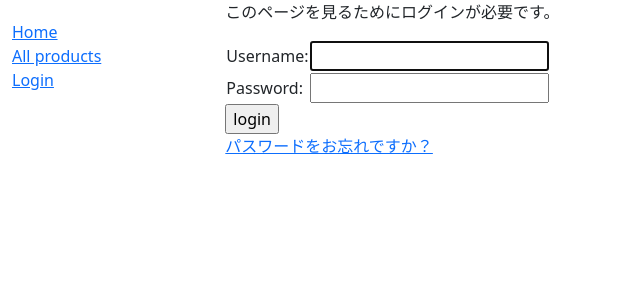
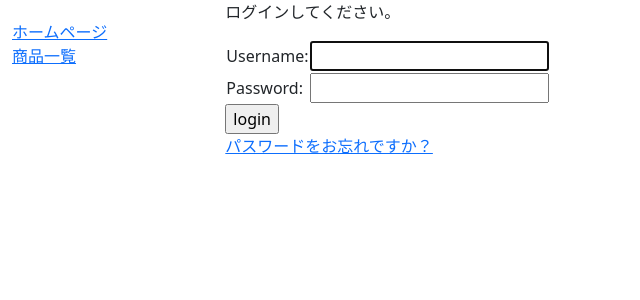
Before and after one commit to charlieterle/django-ecommerce, a Django app: page /accounts/login/?next=/catalog/products/ in a window 1280 px wide. Shown: the top 300 px of the page, without its empty margins (0-640 px from the left). Run offline with Django 4.2, Linux system fonts and the light colour scheme.

Commit message:
ログイン・ログアウトテンプレートの調整

```diff
--- a/catalog/templates/base_generic.html
+++ b/catalog/templates/base_generic.html
@@ -19,22 +19,22 @@
           {% block sidebar %}
             <ul class="sidebar-nav">
               <li>
-                <a href="{% url 'index' %}">Home</a>
+                <a href="{% url 'index' %}">ホームページ</a>
               </li>
               <li>
-                <a href="{% url 'products' %}">All products</a>
+                <a href="{% url 'products' %}">商品一覧</a>
               </li>
               {% if user.is_authenticated %}
-                <li id="username-sidebar">User: {{ user.get_username }}</li>
+                <li id="username-sidebar">ユーザー名: {{ user.get_username }}</li>
                 <li>
                   <form id="logout-form" method="post" action="{% url 'logout' %}">
                     {% csrf_token %}
-                    <button type="submit" class="btn btn-link">Logout</button>
+                    <button type="submit" class="btn btn-link">ログアウト</button>
                   </form>
                 </li>
               {% else %}
                 <li>
-                  <a href="{% url 'login' %}?next={{ request.path }}">Login</a>
+                  <a href="{% url 'login' %}?next={{ request.path }}">ログイン</a>
                 </li>
               {% endif %}
             </ul>
@@ -49,11 +49,11 @@
               <div class="pagination">
                 <span class="page-links">
                   {% if page_obj.has_previous %}
-                    <a href="{{ request.path }}?page={{ page_obj.previous_page_number }}">previous</a>
+                    <a href="{{ request.path }}?page={{ page_obj.previous_page_number }}">前のページ</a>
                   {% endif %}
                   <span class="page-current">Page {{ page_obj.number }} of {{ page_obj.paginator.num_pages }}.</span>
                   {% if page_obj.has_next %}
-                    <a href="{{ request.path }}?page={{ page_obj.next_page_number }}">next</a>
+                    <a href="{{ request.path }}?page={{ page_obj.next_page_number }}">次のページ</a>
                   {% endif %}
                 </span>
               </div>
--- /dev/null
+++ b/catalog/templates/base_no_login_link.html
@@ -0,0 +1,21 @@
+{% extends 'base_generic.html' %}
+
+{% block sidebar %}
+  <ul class="sidebar-nav">
+    <li>
+      <a href="{% url 'index' %}">ホームページ</a>
+    </li>
+    <li>
+      <a href="{% url 'products' %}">商品一覧</a>
+    </li>
+    {% if user.is_authenticated %}
+      <li id="username-sidebar">ユーザー名: {{ user.get_username }}</li>
+      <li>
+        <form id="logout-form" method="post" action="{% url 'logout' %}">
+          {% csrf_token %}
+          <button type="submit" class="btn btn-link">ログアウト</button>
+        </form>
+      </li>
+    {% endif %}
+  </ul>
+{% endblock %}
--- a/templates/registration/logged_out.html
+++ b/templates/registration/logged_out.html
@@ -1,4 +1,4 @@
-{% extends "base_generic.html" %}
+{% extends "base_no_login_link.html" %}
 
 {% block content %}
   <p>ログアウトしました。</p>
--- a/templates/registration/login.html
+++ b/templates/registration/login.html
@@ -1,16 +1,15 @@
-{% extends "base_generic.html" %}
+{% extends 'base_no_login_link.html' %}
 
 {% block content %}
-
   {% if form.errors %}
     <p>ユーザー名とパスワードが一致しませんでした。認証情報をご確認の上、再度入力してください。</p>
   {% endif %}
 
   {% if next %}
     {% if user.is_authenticated %}
-      <p>このアカウントはこのページにアクセスできません。</p>
+      <p>このアカウントはこのページにアクセスできません。アクセス権限のあるアカウントを使用してください。</p>
     {% else %}
-      <p>このページを見るためにログインが必要です。</p>
+      <p>ログインしてください。</p>
     {% endif %}
   {% endif %}
 
@@ -26,11 +25,12 @@
         <td>{{ form.password }}</td>
       </tr>
     </table>
-    <input type="submit" value="login">
-    <input type="hidden" name="next" value="{{ next }}">
+    <input type="submit" value="login" />
+    <input type="hidden" name="next" value="{{ next }}" />
   </form>
 
   {# URLconfでpassword_resetビューを設定したことを前提とします #}
-  <p><a href="{% url 'password_reset' %}">パスワードをお忘れですか？</a></p>
-
+  <p>
+    <a href="{% url 'password_reset' %}">パスワードをお忘れですか？</a>
+  </p>
 {% endblock %}
```
